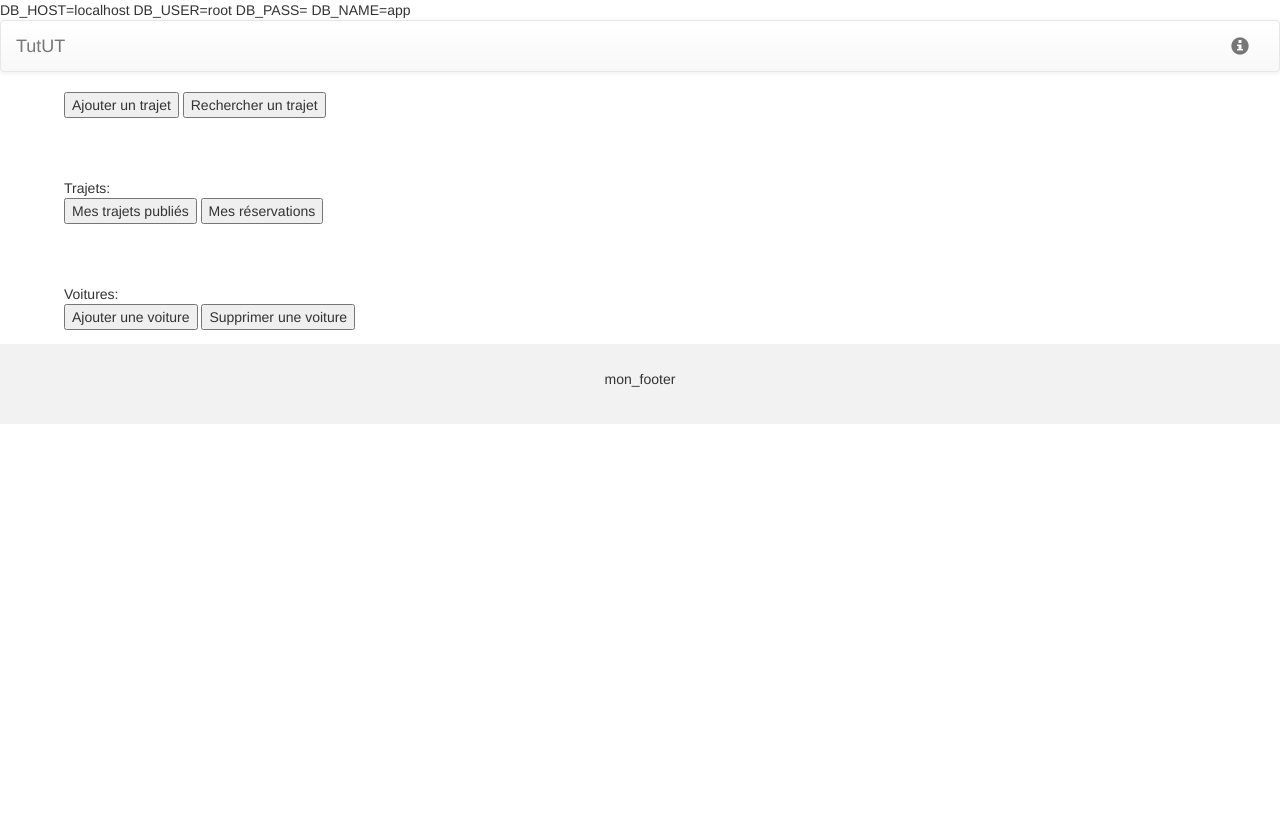
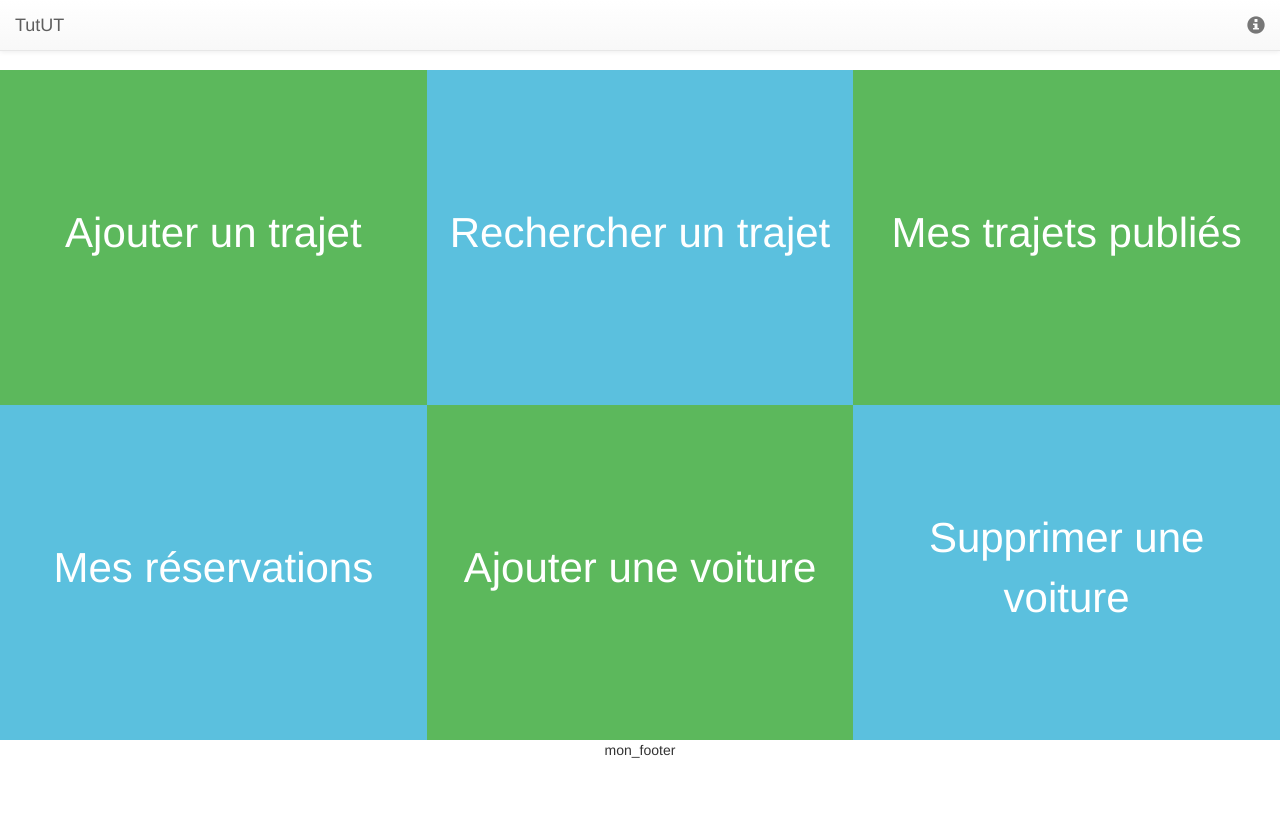
Before and after one commit to simde-utc/covoit, a PHP site: page / in a window 1280 px wide. Before the commit the page ends 424 px from the top, so only its background shows below. Run offline with PHP 8.4, Linux system fonts and the light colour scheme; the visitor is signed in with stand-in values (Sample User, id 1).

Commit message:
[view] homepage done

```diff
--- a/Ressources/css/style.css
+++ b/Ressources/css/style.css
@@ -6,7 +6,3 @@
   background-color: #f2f2f2;
   padding: 25px;
 }
-
-#content{
-    padding:0 5% 0 5%;
-}
--- /dev/null
+++ b/Ressources/css/styleHomePage.css
@@ -0,0 +1,127 @@
+html, body{
+    height:100%;
+}
+
+@media screen and (min-width: 700px) {
+    .vertical-align {
+      display: flex;
+      flex-direction: row;
+    }
+
+    .vertical-align > [class^="col-"],
+    .vertical-align > [class*=" col-"]{
+      display: flex;
+      align-items: center;
+      justify-content: center; /* Optional, to align inner items
+                                  horizontally inside the column */
+    }
+
+    /**
+     *  Do NOT include this part into your stylesheet.
+     *  "flex: 1" or "flex-grow: 1" is added to make the inner div
+     *  - Which is also a flex-item - take up all the horizontal space
+     *  available space inside the flex container (.col-* elements)
+     */
+    .vertical-align > [class^="col-"] > div,
+    .vertical-align > [class*=" col-"] > div {
+      /* flex: 1; */
+      flex-grow: 1;
+    }
+
+    #footer{
+        height:10%;
+    }
+
+    #content .container{
+        height:100%;
+    }
+
+    .buttonHome p{
+        font-size:3em;
+    }
+
+    #content{
+        height:90%;
+    }
+}
+
+@media screen and (max-width: 700px) {
+    .buttonHome p{
+        font-size:2em;
+    }
+}
+
+#content .container{
+    width:100%;
+    padding:0px;
+    margin:0px;
+}
+
+#content{
+    padding-top: 50px;
+    padding-bottom:0px;
+    padding-left:0px;
+    padding-right:0px;
+    margin:0px;
+    text-align:center;
+}
+
+#content .div{
+    padding:0px !important;
+}
+
+#buttonInfoModal{
+    cursor:pointer;
+}
+
+.buttonHome{
+    color: white;
+    cursor:pointer;
+}
+
+.vertical-center {
+    display: inline-block;
+    vertical-align: middle !important;
+    float: none;
+}
+
+.buttonHome:hover{
+    opacity:0.8;
+}
+
+#content .row{
+    padding:0px;
+    margin:0px;
+    height:50%;
+    position:relative;
+}
+
+#addRide{
+    background-color:rgba(92, 184, 92, 1);
+    height: 100%;
+}
+
+#findRide{
+    background-color:rgba(91, 192, 222, 1);
+    height: 100%;
+}
+
+#rides{
+    background-color:rgba(92, 184, 92, 1);
+    height: 100%;
+}
+
+#bookings{
+    background-color:rgba(91, 192, 222, 1);
+    height: 100%;
+}
+
+#addCar{
+    background-color:rgba(92, 184, 92, 1);
+    height: 100%;
+}
+
+#removeCar{
+    background-color:rgba(91, 192, 222, 1);
+    height: 100%;
+}
--- a/View/HomePage.php
+++ b/View/HomePage.php
@@ -6,24 +6,58 @@ use App\Route;
 
 class HomePage extends Page
 {
-  public function __construct($title="", $author="", $desc=""){
-      parent::__construct($title, $author, $desc);
-      }
+    public function __construct($title="", $author="", $desc=""){
+          parent::__construct($title, $author, $desc);
+          $this->appendCssUrl("Ressources/css/styleHomePage.css");
+    }
 
-      public function generateContent(){
-		  $this->content = '
-          <form>
-            <input type="button" value="Ajouter un trajet" onclick="window.location.href=\''.Route::getUrl('/rides/add/').'\'" />
-            <input type="button" value="Rechercher un trajet" onclick="window.location.href=\''.Route::getUrl('/').'\'" />
-            <br><br><br><br>
-            Trajets:<br>
-            <input type="button" value="Mes trajets publiés" onclick="window.location.href=\''.Route::getUrl('/').'\'" />
-            <input type="button" value="Mes réservations" onclick="window.location.href=\''.Route::getUrl('/').'\'" />
-            <br><br><br><br>
-            Voitures:<br>
-            <input type="button" value="Ajouter une voiture" onclick="window.location.href=\''.Route::getUrl('/cars/add').'\'" />
-            <input type="button" value="Supprimer une voiture" onclick="window.location.href=\''.Route::getUrl('/cars/').'\'" />
-		  </form>';
+    public function generateContent(){
+
+        $link1 = Route::getUrl('/rides/add/');
+        $link2 = Route::getUrl('/');
+        $link3 = Route::getUrl('/');
+        $link4 = Route::getUrl('/');
+        $link5 = Route::getUrl('/cars/add');
+        $link6 = Route::getUrl('/cars/');
+
+		  $this->content = <<<HTML
+            <div class="container">
+                  <div class="row vertical-align">
+                    <div onclick="window.location.href='{$link1}';" id="addRide" class="buttonHome col-xs-12 col-sm-6 col-md-4 col-lg-4">
+                        <p>Ajouter un trajet</p>
+                    </div>
+                    <div onclick="window.location.href='{$link2}';"  id="findRide" class="buttonHome col-xs-12 col-sm-6 col-md-4 col-lg-4">
+                        <p>Rechercher un trajet</p>
+                    </div>
+                    <div onclick="window.location.href='{$link3}';"  id="addRide" class="buttonHome col-xs-12 col-sm-6 col-md-4 col-lg-4">
+                        <p>Mes trajets publiés</p>
+                    </div>
+                  </div>
+                <div class="row vertical-align">
+                    <div onclick="window.location.href='{$link4}';"  id="findRide" class="buttonHome col-xs-12 col-sm-6 col-md-4 col-lg-4">
+                        <p>Mes réservations</p>
+                    </div>
+                    <div onclick="window.location.href='{$link5}';"  id="addRide" class="buttonHome col-xs-12 col-sm-6 col-md-4 col-lg-4">
+                        <p>Ajouter une voiture</p>
+                    </div>
+                    <div onclick="window.location.href='{$link6}';"  id="findRide" class="buttonHome col-xs-12 col-sm-6 col-md-4 col-lg-4">
+                        <p>Supprimer une voiture</p>
+                    </div>
+                </div>
+            </div>
+HTML
+;
+
+
+          /*$this->content =
+            "<input type='button' value='Ajouter un trajet' onclick='window.location.href='".Route::getUrl('/rides/add/')."'/>
+            <input type='button' value='Rechercher un trajet' onclick='window.location.href='".Route::getUrl('/')."'/>
+
+            <input type='button' value='Mes trajets publiés' onclick='window.location.href='".Route::getUrl('/')."'/>
+            <input type='button' value='Mes réservations' onclick='window.location.href=\'".Route::getUrl('/')."'/>
+
+            <input type='button' value='Ajouter une voiture' onclick='window.location.href=\'".Route::getUrl('/cars/add')."'/>
+            <input type='button' value='Supprimer une voiture' onclick='window.location.href=\'".Route::getUrl('/cars/')."'/>";*/
       }
 
 }
--- a/View/Page.php
+++ b/View/Page.php
@@ -93,7 +93,7 @@ HTML
     public function generateHeader(){
         $this->header = <<<HTML
         <!-- Static navbar -->
-          <nav class="navbar navbar-default">
+          <nav class="navbar navbar-default navbar-fixed-top">
             <div class="container-fluid">
               <div class="navbar-header">
                 <button type="button" class="navbar-toggle collapsed" data-toggle="collapse" data-target="#navbar" aria-expanded="false" aria-controls="navbar">
@@ -163,7 +163,6 @@ HTML
         $this->generateHeader();
         $this->generateFooter();
         $this->generateModals();
-        $this->appendCssUrl("Ressources/css/style.css");
         return <<<HTML
 <!doctype html>
 <html lang="fr">
```
